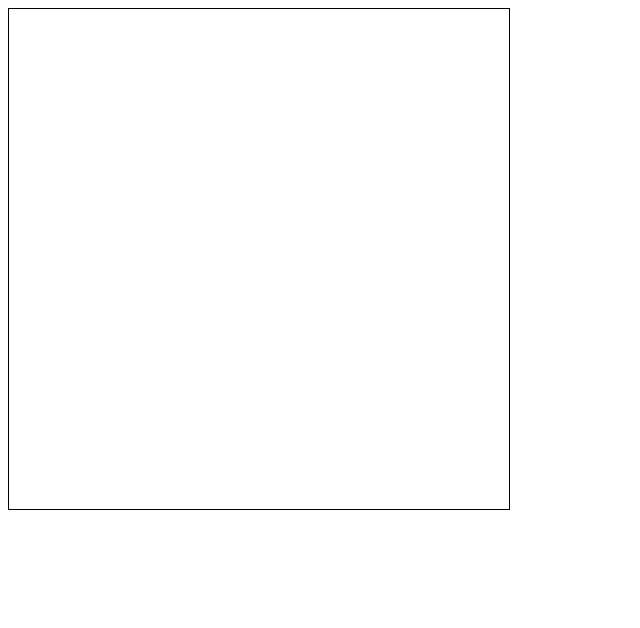
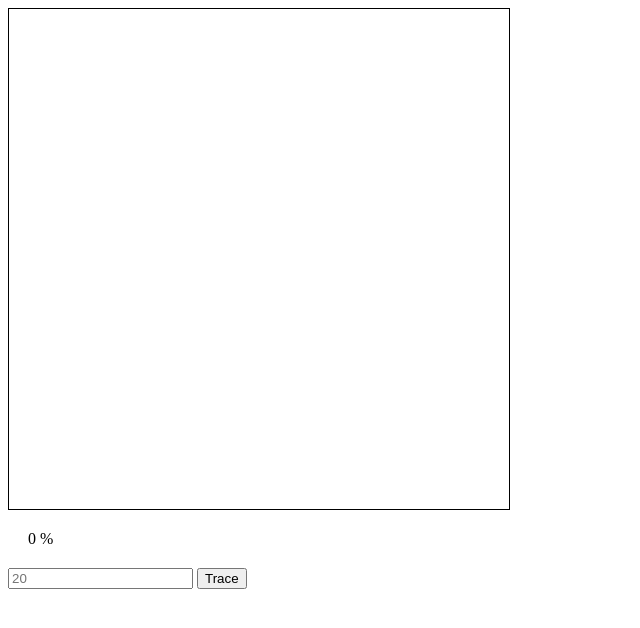
Before and after one commit to johannesherr/raytracer, a plain HTML site: page index.html in a window 1280 px wide. Shown: the whole page, without its empty margins (0-640 px from the left). Drawn offline with Linux system fonts and the light colour scheme.

Commit message:
configurable frame number

```diff
--- a/index.html
+++ b/index.html
@@ -8,5 +8,7 @@
           <canvas id="canvas" width="500" height="500" style="border: 1px solid black"></canvas>
         </div>
         <div id="output" style="margin: 10px; padding: 10px;"></div>
+        <input id="numFrames" placeholder="20" type="number"></input>
+        <button onclick="raytrace()">Trace</button>
     </body>
 </html>
--- a/trace.js
+++ b/trace.js
@@ -1,7 +1,12 @@
 'use strict';
 
 
-window.onload = function() {
+window.onload = raytrace;
+
+var stopVid;
+function raytrace() {
+  stopVid = true;
+  document.getElementById('output').innerText = "0 %";
   var start = new Date().getTime();
 
   var c = document.querySelector('#canvas');
@@ -47,11 +52,11 @@ window.onload = function() {
   }
   var curWorker = 0;
 
-  var nFrames = 1;
+  var nFrames = document.getElementById('numFrames').value || 1;
   var finishedFrames = 0;
   var frames = [];
-  for (var i = 0; i < workers.length; i++) {
-    workers[i].addEventListener('message', function(e) {
+  for (var k = 0; k < workers.length; k++) {
+    workers[k].addEventListener('message', function(e) {
       frames[e.data.idx] = e.data.img;
       finishedFrames++;
       console.log('done rendering frame');
@@ -60,11 +65,11 @@ window.onload = function() {
     });
   }
 
-  for (var i = 0; i < nFrames; i++) {
+  for (var j = 0; j < nFrames; j++) {
     world.objs[1].center[0] -= (0.2 * 1/3);
 
     var job = {
-      idx: i,
+      idx: j,
       nPix: nPix,
       pixel: pixel,
       sphereRadius: 1,
@@ -81,6 +86,7 @@ window.onload = function() {
       var end = new Date().getTime();
       console.log( 'rendering took: ' + ((end - start) / 1000) + ' seconds' );
 
+      stopVid = false;
       showVid();
     }
   };
@@ -89,9 +95,11 @@ window.onload = function() {
   var showVid = function() {
     var forEver = function(f) {
       f();
-      requestAnimationFrame(function() {
+      if (!stopVid) {
+        requestAnimationFrame(function() {
           forEver(f);
-      }, 50);
+        });
+      }
     };
 
     if (frames.length == 1) {
```
